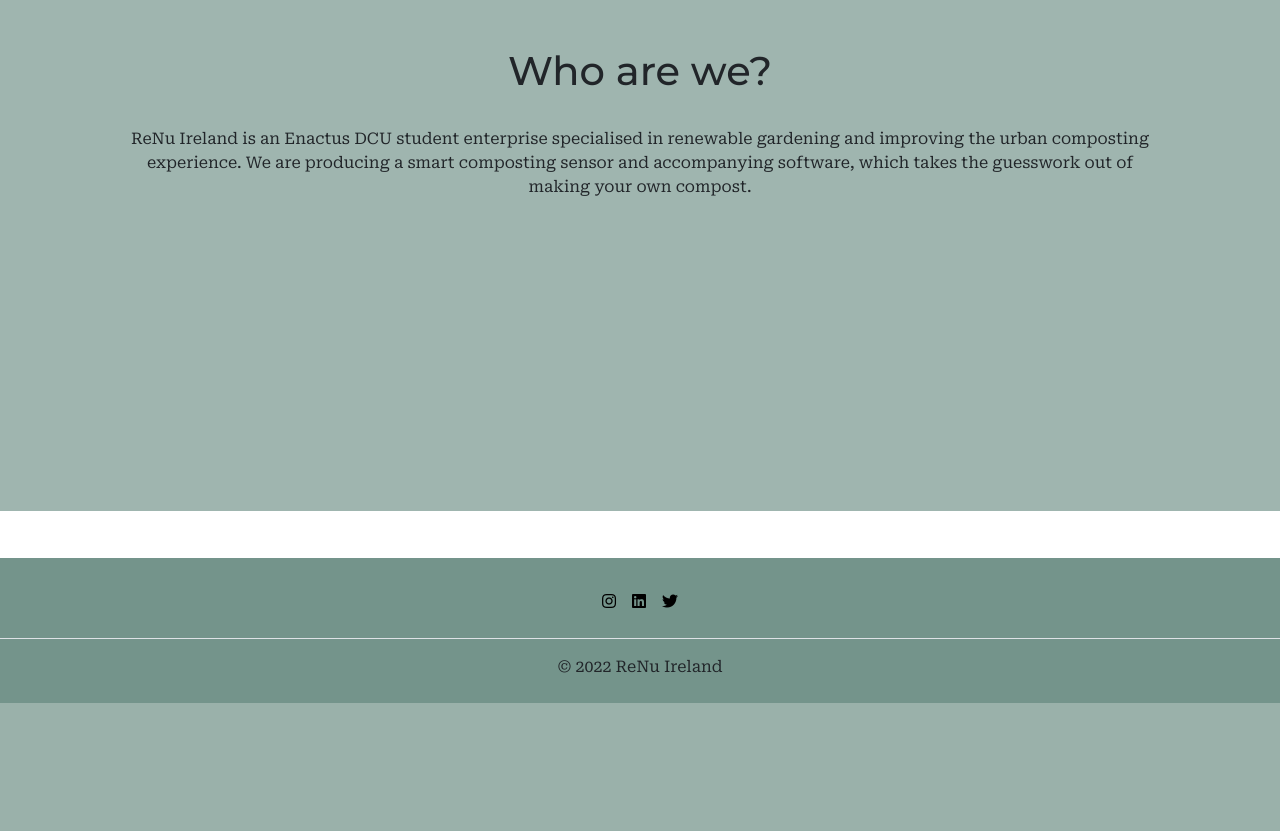
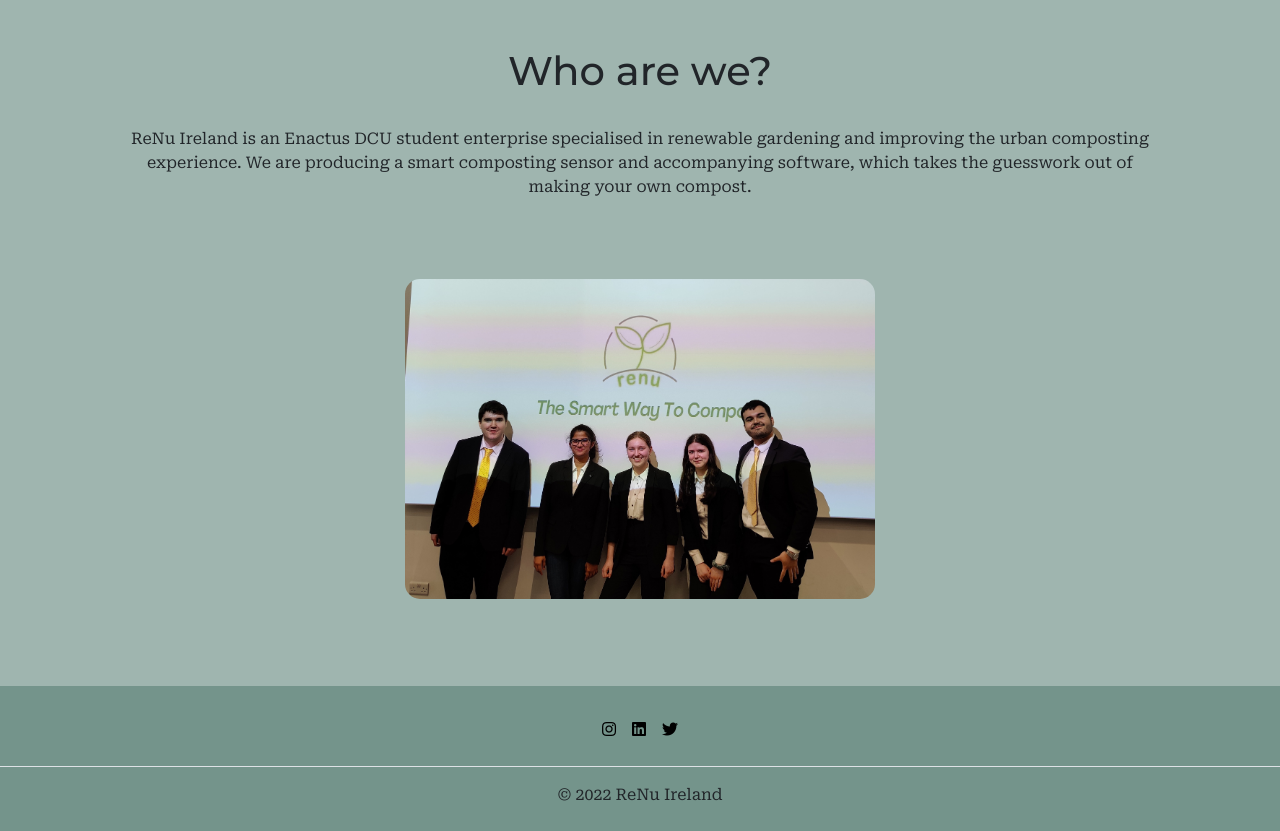
Before and after one commit to ngowran/Renu-Website, a Django app: page /about in a window 1280 px wide. Shown: the part 97-928 px from the top of the page. Before the commit the page ends 800 px from the top, so only its background shows below. Run offline with Django 3.2, Linux system fonts and the light colour scheme.

Commit message:
static updates / content changes

```diff
--- a/mysite/templates/about.html
+++ b/mysite/templates/about.html
@@ -11,6 +11,10 @@
   <br>
   <p>ReNu Ireland is an Enactus DCU student enterprise specialised in renewable gardening and improving the urban composting experience. We are producing a smart composting sensor and accompanying software, which takes the guesswork out of making your own compost.</p><br><br>
   <p></p>
+
+  <div>
+    <img src="{% static 'images/the_team.jpg' %}" class="img-fluid" alt="the team" style="height: 20rem; width 30rem; border-radius: 15px;">
+  </div>
 </div>
 
 {% endblock %}
--- a/mysite/templates/education.html
+++ b/mysite/templates/education.html
@@ -25,7 +25,7 @@
 <div class="text-center mt-5">
 <h1>Composting Guide</h1>
 <div class=" text-center embed-responsive embed-responsive-16by9 container mt-5 mb-5">
-  <iframe  class="embed-responsive-item" src="{% static 'media/renucomposting.pdf' %}" title="Composting Guide PDF" ></iframe>
+  <iframe  class="embed-responsive-item" src="{% static 'images/renucomposting.pdf' %}" title="Composting Guide PDF" ></iframe>
 </div>
 </div>
   </div>
```
Also changed, not shown: static/images/app-page-1.jpg, static/images/the_team.jpg (added), 1 other file.
